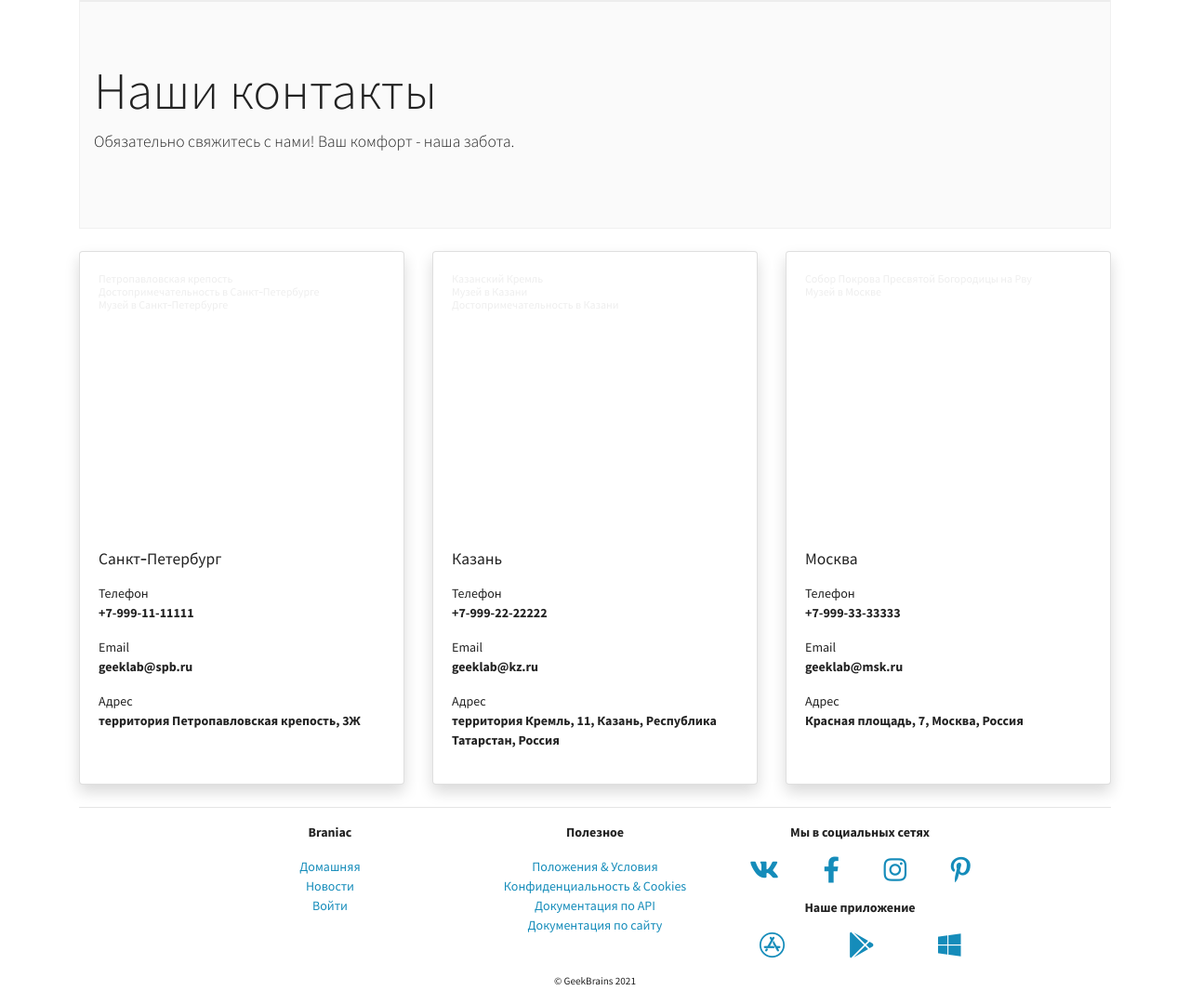
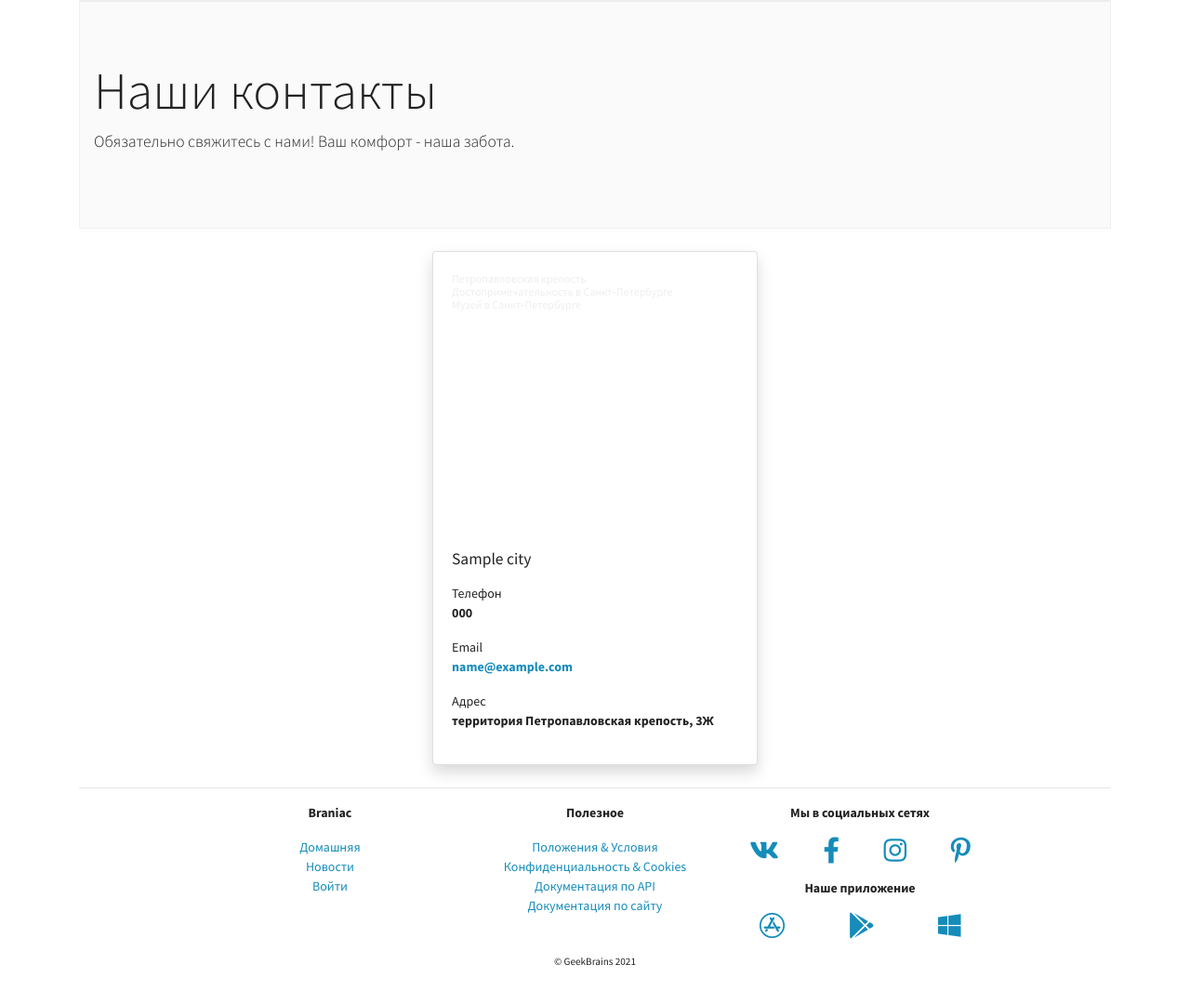
Before and after one commit to Eulampios/django_h, a Django app: template mainapp/templates/mainapp/contacts.html in a window 1280 px wide. Shown: the part 94-1174 px from the top of the page at 93% size. After the commit the page ends 1133 px from the top, so only its background shows below. Run offline with Django 4.2, Linux system fonts and the light colour scheme; the template is opened without the code that fills it: most values are stand-ins (such as "Sample title", 1, 10 or a date in 2020); some libraries are stand-ins or nearby versions.

Commit message:
task 5 complited

```diff
--- a/mainapp/templates/mainapp/contacts.html
+++ b/mainapp/templates/mainapp/contacts.html
@@ -1,5 +1,5 @@
 {% extends 'mainapp/base.html' %}
-
+{% load email_to_link %}
 {% block content %}
 
 
@@ -13,7 +13,7 @@
 </p>
 <p>
 <div class="row justify-content-around mt-n2">
-
+    {% for contact in contacts %}
     <div class="col-sm-6 col-md-6 col-lg-4 pb-2">
         <div class="card h-100 shadow">
             <div class="card-body">
@@ -28,15 +28,15 @@
                     <iframe src="https://yandex.ru/map-widget/v1/-/CCUAZHcrhA" width="100%" height="300" frameborder="0"
                             allowfullscreen="true" style="position:relative; border-radius: 4px;"></iframe>
                 </div>
-                <h5 class="card-title">Санкт‑Петербург</h5>
+                <h5 class="card-title">{{contact.city}}</h5>
                 <p class="card-text">
                 <ul class="list-unstyled">
                     <li>Телефон</li>
-                    <li><strong>+7-999-11-11111</strong></li>
+                    <li><strong>{{contact.phone}}</strong></li>
                 </ul>
                 <ul class="list-unstyled">
                     <li>Email</li>
-                    <li><strong>geeklab@spb.ru</strong></li>
+                    <li><strong>{{contact.email|email_to_link}}</strong></li>
                 </ul>
                 <ul class="list-unstyled">
                     <li>Адрес</li>
@@ -47,69 +47,8 @@
         </div>
     </div>
 
-    <div class="col-sm-6 col-md-6 col-lg-4 pb-2">
-        <div class="card h-100 shadow">
-            <div class="card-body">
-                <div style="position:relative;overflow:hidden;"><a
-                        href="https://yandex.ru/maps/org/kazanskiy_kreml/95813866834/?utm_medium=mapframe&utm_source=maps"
-                        style="color:#eee;font-size:12px;position:absolute;top:0px;">Казанский Кремль</a><a
-                        href="https://yandex.ru/maps/43/kazan/category/museum/184105894/?utm_medium=mapframe&utm_source=maps"
-                        style="color:#eee;font-size:12px;position:absolute;top:14px;">Музей в Казани</a><a
-                        href="https://yandex.ru/maps/43/kazan/category/landmark_attraction/89683368508/?utm_medium=mapframe&utm_source=maps"
-                        style="color:#eee;font-size:12px;position:absolute;top:28px;">Достопримечательность в Казани</a>
-                    <iframe src="https://yandex.ru/map-widget/v1/-/CCUAZHX3xB" width="100%" height="300" frameborder="0"
-                            allowfullscreen="true" style="position:relative; border-radius: 4px;"></iframe>
-                </div>
-                <h5 class="card-title">Казань</h5>
-                <p class="card-text">
-                <ul class="list-unstyled">
-                    <li>Телефон</li>
-                    <li><strong>+7-999-22-22222</strong></li>
-                </ul>
-                <ul class="list-unstyled">
-                    <li>Email</li>
-                    <li><strong>geeklab@kz.ru</strong></li>
-                </ul>
-                <ul class="list-unstyled">
-                    <li>Адрес</li>
-                    <li><strong>территория Кремль, 11, Казань, Республика Татарстан, Россия</strong></li>
-                </ul>
-                </p>
-            </div>
-        </div>
-    </div>
 
-    <div class="col-sm-6 col-md-6 col-lg-4 pb-2">
-        <div class="card h-100 shadow">
-            <div class="card-body">
-                <div style="position:relative;overflow:hidden;"><a
-                        href="https://yandex.ru/maps/org/sobor_pokrova_presvyatoy_bogoroditsy_na_rvu/175159255687/?utm_medium=mapframe&utm_source=maps"
-                        style="color:#eee;font-size:12px;position:absolute;top:0px;">Собор Покрова Пресвятой Богородицы
-                    на Рву</a><a
-                        href="https://yandex.ru/maps/213/moscow/category/museum/184105894/?utm_medium=mapframe&utm_source=maps"
-                        style="color:#eee;font-size:12px;position:absolute;top:14px;">Музей в Москве</a>
-                    <iframe src="https://yandex.ru/map-widget/v1/-/CCUAZHh9kD" width="100%" height="300" frameborder="0"
-                            allowfullscreen="true" style="position:relative; border-radius: 4px;"></iframe>
-                </div>
-                <h5 class="card-title">Москва</h5>
-                <p class="card-text">
-                <ul class="list-unstyled">
-                    <li>Телефон</li>
-                    <li><strong>+7-999-33-33333</strong></li>
-                </ul>
-                <ul class="list-unstyled">
-                    <li>Email</li>
-                    <li><strong>geeklab@msk.ru</strong></li>
-                </ul>
-                <ul class="list-unstyled">
-                    <li>Адрес</li>
-                    <li><strong>Красная площадь, 7, Москва, Россия</strong></li>
-                </ul>
-                </p>
-            </div>
-        </div>
-    </div>
-
+    {% endfor%}
 </div>
 </p>
 
--- a/mainapp/templatetags/email_to_link.py
+++ b/mainapp/templatetags/email_to_link.py
@@ -1,7 +1,7 @@
 from django import template
-
+from django.utils.safestring import mark_safe
 register = template.Library()
 
 @register.filter
 def email_to_link(email_string):
-    return f"<a href='mailto:{email_string}'>{email_string}</a>"
+    return mark_safe(f"<a href='mailto:{email_string}'>{email_string}</a>")
```
Also changed, not shown: mainapp/views.py (+13 -1 lines).
